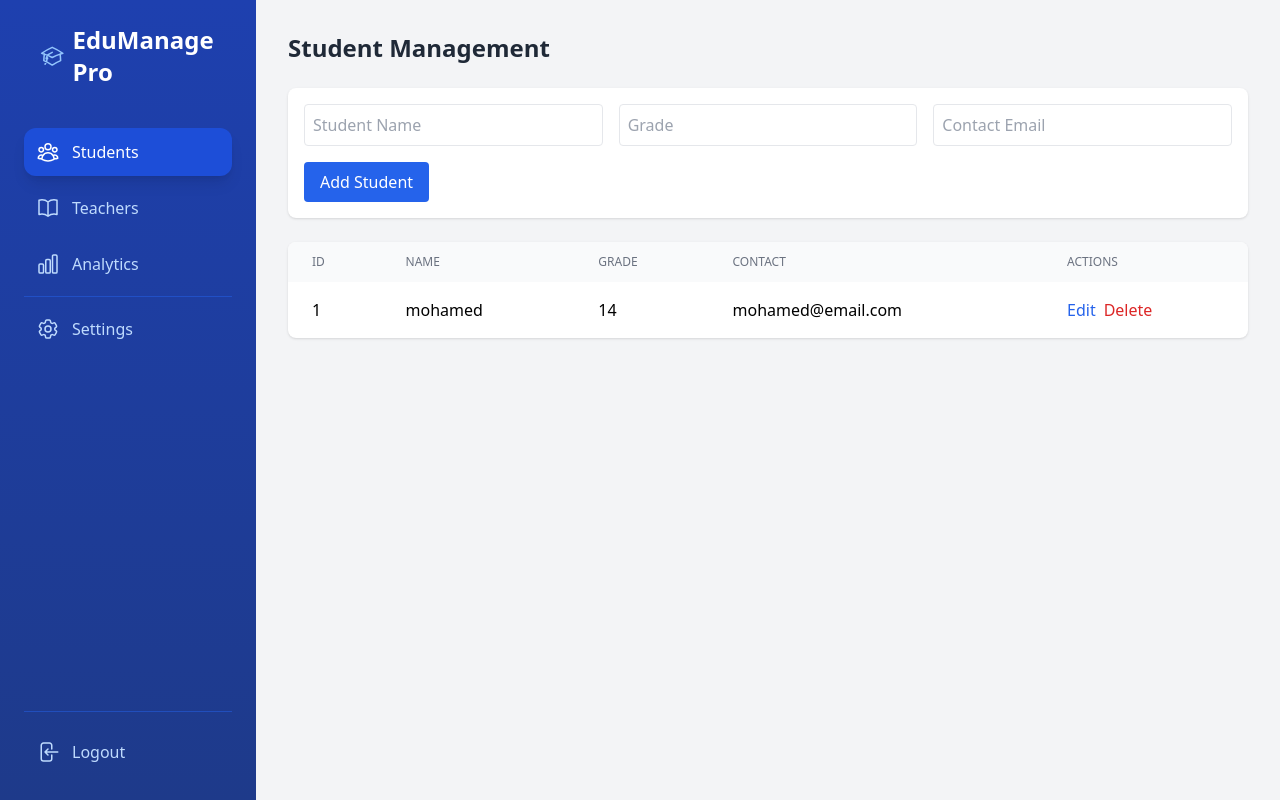
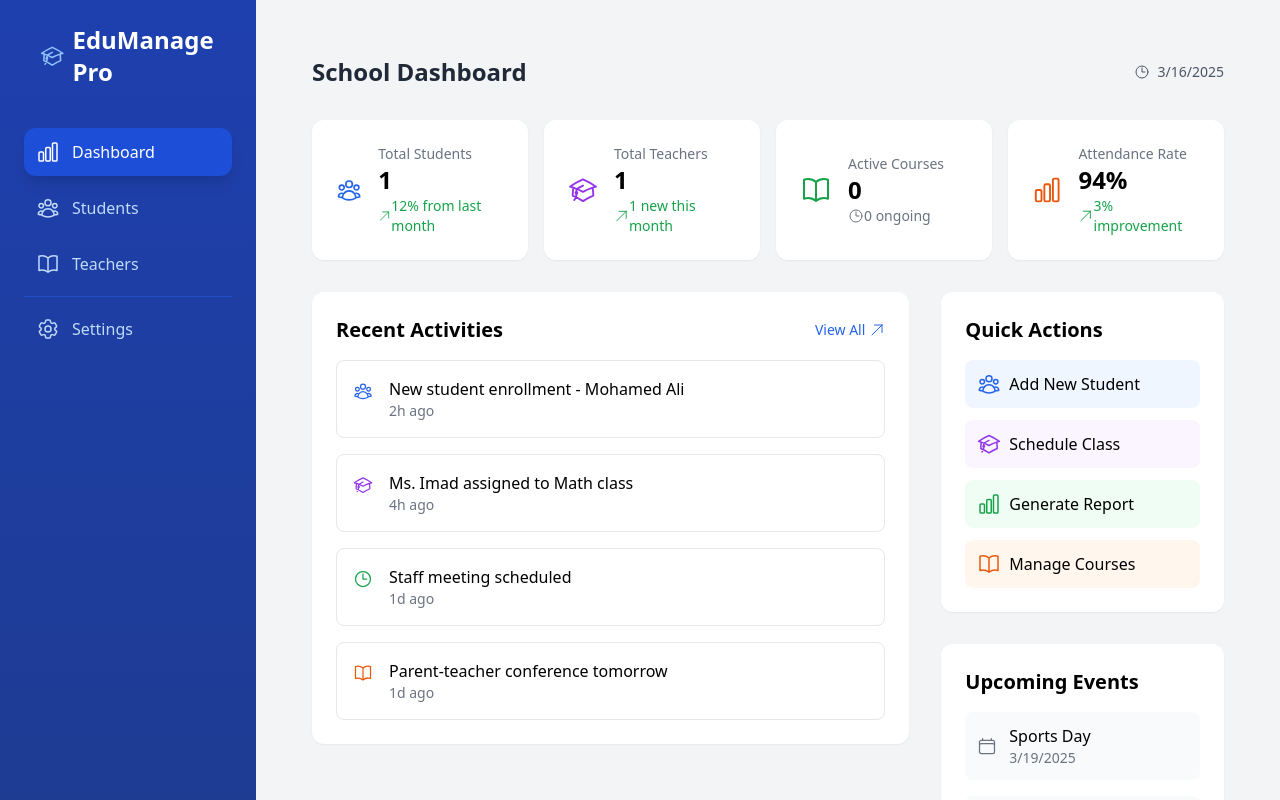
Before and after one commit to mosadikdev/school-management-system, a React (Create React App) app: page / in a window 1280 px wide. Shown: the top 800 px of the page. Built offline with nearby package versions, Linux system fonts and the light colour scheme.

Commit message:
feat: replace Analytics Component with Dashboard Component, enhance dashboard with reusable components and new sections

```diff
--- a/package.json
+++ b/package.json
@@ -10,7 +10,7 @@
     "react": "^19.0.0",
     "react-beautiful-dnd": "^13.1.1",
     "react-dom": "^19.0.0",
-    "react-router-dom": "^7.3.0",
+    "react-router-dom": "^7.4.0",
     "react-scripts": "5.0.1",
     "recharts": "^2.15.1",
     "web-vitals": "^2.1.4"
--- a/src/App.js
+++ b/src/App.js
@@ -1,12 +1,12 @@
 import { useState } from 'react'
 import Sidebar from './components/Sidebar'
+import Settings from './components/Settings'
 import StudentTable from './components/StudentTable'
 import TeacherTable from './components/TeacherTable'
-import Analytics from './components/Analytics'
-import Settings from './components/Settings'
+import Dashboard from './components/Dashboard'
+import { Route, Routes } from 'react-router-dom'
 
 function App() {
-  const [activeTab, setActiveTab] = useState('students')
   const [students, setStudents] = useState([
     { id: 1, name: 'mohamed', grade: '14', contact: 'mohamed@email.com' },
   ])
@@ -17,16 +17,30 @@ function App() {
 
   return (
     <div className="flex min-h-screen bg-gray-100">
-      <Sidebar activeTab={activeTab} setActiveTab={setActiveTab} />
+      <Sidebar />
       <main className="flex-1 p-8">
-        {activeTab === 'students' && (
-          <StudentTable students={students} setStudents={setStudents} />
-        )}
-        {activeTab === 'teachers' && (
-          <TeacherTable teachers={teachers} setTeachers={setTeachers} />
-        )}
-        {activeTab === 'analytics' && <Analytics />}
-        {activeTab === 'settings' && <Settings />}
+        <Routes>
+          <Route path="/" element={<Dashboard />} />
+          <Route
+            path="/students"
+            element={
+              <StudentTable
+                students={students}
+                setStudents={setStudents}
+              />
+            }
+          />
+          <Route
+            path="/teachers"
+            element={
+              <TeacherTable
+                teachers={teachers}
+                setTeachers={setTeachers}
+              />
+            }
+          />
+          <Route path="/settings" element={<Settings />} />
+        </Routes>
       </main>
     </div>
   )
--- /dev/null
+++ b/src/components/Dashboard.jsx
@@ -0,0 +1,210 @@
+import {
+    UserGroupIcon,
+    AcademicCapIcon,
+    BookOpenIcon,
+    ClockIcon,
+    ChartBarIcon,
+    ArrowUpRightIcon,
+    CalendarIcon,
+  } from '@heroicons/react/24/outline'
+  import { Link } from 'react-router-dom'
+
+  const recentActivities = [
+    { id: 1, type: 'student', text: 'New student enrollment - Mohamed Ali', time: '2h ago' },
+    { id: 2, type: 'teacher', text: 'Ms. Imad assigned to Math class', time: '4h ago' },
+    { id: 3, type: 'meeting', text: 'Staff meeting scheduled', time: '1d ago' },
+    { id: 4, type: 'event', text: 'Parent-teacher conference tomorrow', time: '1d ago' },
+  ]
+
+  export default function Dashboard({ studentCount, teacherCount, courseCount }) {
+    // Sample dynamic data - replace with real data from your state
+    const upcomingEvents = [
+      { date: '2025-03-19', title: 'Sports Day', type: 'event' },
+      { date: '2025-03-23', title: 'Mid-term Exams', type: 'exam' },
+      { date: '2025-03-25', title: 'Art Exhibition', type: 'event' },
+    ]
+
+    return (
+      <div className="dashboard p-4 sm:p-6">
+        <div className="flex justify-between items-center mb-8">
+          <h1 className="text-2xl font-bold text-gray-800">School Dashboard</h1>
+          <div className="flex items-center gap-2 text-sm text-gray-600">
+            <ClockIcon className="h-4 w-4" />
+            <span>{new Date().toLocaleDateString()}</span>
+          </div>
+        </div>
+
+        {/* Quick Stats */}
+        <div className="grid grid-cols-1 md:grid-cols-2 lg:grid-cols-4 gap-4 mb-8">
+          <StatCard
+            icon={<UserGroupIcon className="h-8 w-8 text-blue-600" />}
+            title="Total Students"
+            value="1"
+            trend="12% from last month"
+          />
+
+          <StatCard
+            icon={<AcademicCapIcon className="h-8 w-8 text-purple-600" />}
+            title="Total Teachers"
+            value="1"
+            trend="1 new this month"
+          />
+
+          <StatCard
+            icon={<BookOpenIcon className="h-8 w-8 text-green-600" />}
+            title="Active Courses"
+            value="0"
+            subText="0 ongoing"
+            iconSub={<ClockIcon className="h-4 w-4" />}
+          />
+
+          <StatCard
+            icon={<ChartBarIcon className="h-8 w-8 text-orange-600" />}
+            title="Attendance Rate"
+            value="94%"
+            trend="3% improvement"
+          />
+        </div>
+
+        {/* Main Content Grid */}
+        <div className="grid grid-cols-1 lg:grid-cols-3 gap-8">
+          {/* Recent Activities */}
+          <div className="lg:col-span-2">
+            <SectionCard
+              title="Recent Activities"
+              actionText="View All"
+              actionLink="/activities"
+            >
+              <div className="space-y-4">
+                {recentActivities.map(activity => (
+                  <ActivityItem key={activity.id} {...activity} />
+                ))}
+              </div>
+            </SectionCard>
+          </div>
+
+          {/* Quick Actions & Calendar */}
+          <div className="space-y-8">
+            <SectionCard title="Quick Actions">
+              <div className="grid grid-cols-1 gap-3">
+                <QuickAction
+                  icon={<UserGroupIcon className="h-6 w-6" />}
+                  text="Add New Student"
+                  link="/students/new"
+                  color="blue"
+                />
+                <QuickAction
+                  icon={<AcademicCapIcon className="h-6 w-6" />}
+                  text="Schedule Class"
+                  link="/schedule"
+                  color="purple"
+                />
+                <QuickAction
+                  icon={<ChartBarIcon className="h-6 w-6" />}
+                  text="Generate Report"
+                  link="/reports"
+                  color="green"
+                />
+                <QuickAction
+                  icon={<BookOpenIcon className="h-6 w-6" />}
+                  text="Manage Courses"
+                  link="/courses"
+                  color="orange"
+                />
+              </div>
+            </SectionCard>
+
+            <SectionCard title="Upcoming Events">
+              <div className="space-y-4">
+                {upcomingEvents.map((event, index) => (
+                  <div key={index} className="flex items-center gap-3 p-3 bg-gray-50 rounded-lg">
+                    <CalendarIcon className="h-5 w-5 text-gray-500" />
+                    <div>
+                      <p className="font-medium">{event.title}</p>
+                      <p className="text-sm text-gray-500">
+                        {new Date(event.date).toLocaleDateString()}
+                      </p>
+                    </div>
+                  </div>
+                ))}
+              </div>
+            </SectionCard>
+          </div>
+        </div>
+      </div>
+    )
+  }
+
+  // Reusable Components
+  const StatCard = ({ icon, title, value, trend, subText, iconSub }) => (
+    <div className="bg-white p-6 rounded-xl shadow-sm flex items-center gap-4">
+      {icon}
+      <div>
+        <p className="text-gray-500 text-sm">{title}</p>
+        <p className="text-2xl font-bold">{value}</p>
+        {trend ? (
+          <div className="flex items-center text-green-600 text-sm">
+            <ArrowUpRightIcon className="h-4 w-4" />
+            <span>{trend}</span>
+          </div>
+        ) : (
+          <div className="flex items-center text-gray-500 text-sm">
+            {iconSub}
+            <span>{subText}</span>
+          </div>
+        )}
+      </div>
+    </div>
+  )
+
+  const SectionCard = ({ title, children, actionText, actionLink }) => (
+    <div className="bg-white rounded-xl shadow-sm p-6">
+      <div className="flex justify-between items-center mb-4">
+        <h2 className="text-xl font-semibold">{title}</h2>
+        {actionText && (
+          <Link to={actionLink} className="text-blue-600 hover:text-blue-800 text-sm flex items-center gap-1">
+            {actionText} <ArrowUpRightIcon className="h-4 w-4" />
+          </Link>
+        )}
+      </div>
+      {children}
+    </div>
+  )
+
+  const ActivityItem = ({ type, text, time }) => {
+    const icons = {
+      student: <UserGroupIcon className="h-5 w-5 text-blue-600" />,
+      teacher: <AcademicCapIcon className="h-5 w-5 text-purple-600" />,
+      meeting: <ClockIcon className="h-5 w-5 text-green-600" />,
+      event: <BookOpenIcon className="h-5 w-5 text-orange-600" />
+    }
+
+    return (
+      <div className="flex items-start gap-4 p-4 border rounded-lg hover:bg-gray-50 transition-colors">
+        <div className="mt-1">{icons[type]}</div>
+        <div>
+          <p className="font-medium">{text}</p>
+          <p className="text-sm text-gray-500">{time}</p>
+        </div>
+      </div>
+    )
+  }
+
+  const QuickAction = ({ icon, text, link, color = 'blue' }) => {
+    const colors = {
+      blue: { bg: 'bg-blue-50', text: 'text-blue-600' },
+      purple: { bg: 'bg-purple-50', text: 'text-purple-600' },
+      green: { bg: 'bg-green-50', text: 'text-green-600' },
+      orange: { bg: 'bg-orange-50', text: 'text-orange-600' }
+    }
+
+    return (
+      <Link
+        to={link}
+        className={`p-3 rounded-lg ${colors[color].bg} hover:opacity-90 transition-opacity flex items-center gap-2`}
+      >
+        <span className={`${colors[color].text}`}>{icon}</span>
+        <span className="font-medium">{text}</span>
+      </Link>
+    )
+  }
--- a/src/components/Sidebar.jsx
+++ b/src/components/Sidebar.jsx
@@ -1,15 +1,17 @@
+import { NavLink } from 'react-router-dom'
 import {
   AcademicCapIcon,
   UserGroupIcon,
   Cog6ToothIcon,
   ChartBarIcon,
   BookOpenIcon,
-  ArrowLeftOnRectangleIcon,
+  ArrowLeftOnRectangleIcon
 } from '@heroicons/react/24/outline'
 
-export default function Sidebar({ activeTab, setActiveTab }) {
+export default function Sidebar() {
   return (
     <div className="w-64 bg-gradient-to-b from-blue-800 to-blue-900 min-h-screen p-6 flex flex-col">
+      {/* Logo Section */}
       <div className="mb-10 px-4">
         <h2 className="text-white text-2xl font-bold flex items-center gap-2">
           <AcademicCapIcon className="h-8 w-8 text-blue-300" />
@@ -17,58 +19,68 @@ export default function Sidebar({ activeTab, setActiveTab }) {
         </h2>
       </div>
 
+      {/* Navigation Menu */}
       <nav className="flex-1 space-y-2">
-        <button
-          onClick={() => setActiveTab('students')}
-          className={`w-full flex items-center gap-3 p-3 rounded-xl transition-all duration-200 ${
-            activeTab === 'students'
+        <NavLink
+          to="/"
+          className={({ isActive }) =>
+            `w-full flex items-center gap-3 p-3 rounded-xl transition-all duration-200 ${
+              isActive
                 ? 'bg-blue-700 text-white shadow-lg'
                 : 'text-blue-200 hover:bg-blue-700/50 hover:text-white'
-          }`}
+            }`
+          }
+        >
+          <ChartBarIcon className="h-6 w-6" />
+          <span className="font-medium">Dashboard</span>
+        </NavLink>
+
+        <NavLink
+          to="/students"
+          className={({ isActive }) =>
+            `w-full flex items-center gap-3 p-3 rounded-xl transition-all duration-200 ${
+              isActive
+                ? 'bg-blue-700 text-white shadow-lg'
+                : 'text-blue-200 hover:bg-blue-700/50 hover:text-white'
+            }`
+          }
         >
           <UserGroupIcon className="h-6 w-6" />
           <span className="font-medium">Students</span>
-        </button>
+        </NavLink>
 
-        <button
-          onClick={() => setActiveTab('teachers')}
-          className={`w-full flex items-center gap-3 p-3 rounded-xl transition-all duration-200 ${
-            activeTab === 'teachers'
+        <NavLink
+          to="/teachers"
+          className={({ isActive }) =>
+            `w-full flex items-center gap-3 p-3 rounded-xl transition-all duration-200 ${
+              isActive
                 ? 'bg-blue-700 text-white shadow-lg'
                 : 'text-blue-200 hover:bg-blue-700/50 hover:text-white'
-          }`}
+            }`
+          }
         >
           <BookOpenIcon className="h-6 w-6" />
           <span className="font-medium">Teachers</span>
-        </button>
-
-        <button
-          onClick={() => setActiveTab('analytics')}
-          className={`w-full flex items-center gap-3 p-3 rounded-xl transition-all duration-200 ${
-            activeTab === 'analytics'
-              ? 'bg-blue-700 text-white shadow-lg'
-              : 'text-blue-200 hover:bg-blue-700/50 hover:text-white'
-          }`}
-        >
-          <ChartBarIcon className="h-6 w-6" />
-          <span className="font-medium">Analytics</span>
-        </button>
+        </NavLink>
 
         <div className="border-t border-blue-600/50 my-4"></div>
 
-        <button
-          onClick={() => setActiveTab('settings')}
-          className={`w-full flex items-center gap-3 p-3 rounded-xl transition-all duration-200 ${
-            activeTab === 'settings'
+        <NavLink
+          to="/settings"
+          className={({ isActive }) =>
+            `w-full flex items-center gap-3 p-3 rounded-xl transition-all duration-200 ${
+              isActive
                 ? 'bg-blue-700 text-white shadow-lg'
                 : 'text-blue-200 hover:bg-blue-700/50 hover:text-white'
-          }`}
+            }`
+          }
         >
           <Cog6ToothIcon className="h-6 w-6" />
           <span className="font-medium">Settings</span>
-        </button>
+        </NavLink>
       </nav>
 
+      {/* Logout */}
       <div className="pt-4 border-t border-blue-600/50">
         <button className="w-full flex items-center gap-3 p-3 text-blue-200 hover:bg-blue-700/50 rounded-xl transition-all duration-200">
           <ArrowLeftOnRectangleIcon className="h-6 w-6" />
--- a/src/index.js
+++ b/src/index.js
@@ -2,13 +2,16 @@ import React from 'react';
 import ReactDOM from 'react-dom/client';
 import './index.css';
 import App from './App';
+import { BrowserRouter } from 'react-router-dom'
 import reportWebVitals from './reportWebVitals';
 
 const root = ReactDOM.createRoot(document.getElementById('root'));
 root.render(
-  <div>
-    <App />
-  </div>
+  <React.StrictMode>
+    <BrowserRouter>
+      <App />
+    </BrowserRouter>
+  </React.StrictMode>
 );
 
 // If you want to start measuring performance in your app, pass a function
```
Also changed, not shown: 1 other file (tests, documents, lock files or other folders). Lines whose indentation alone changed are shown as unchanged.
